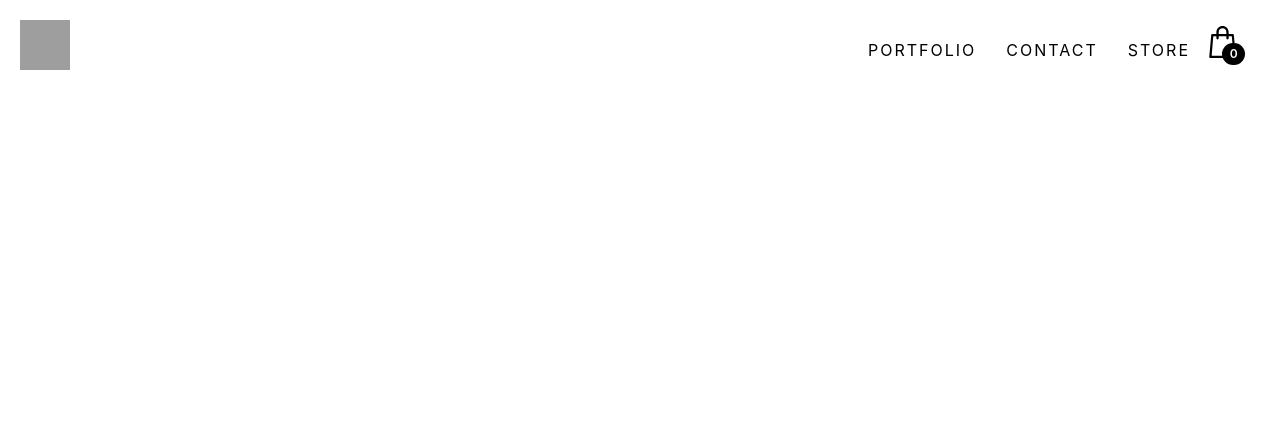
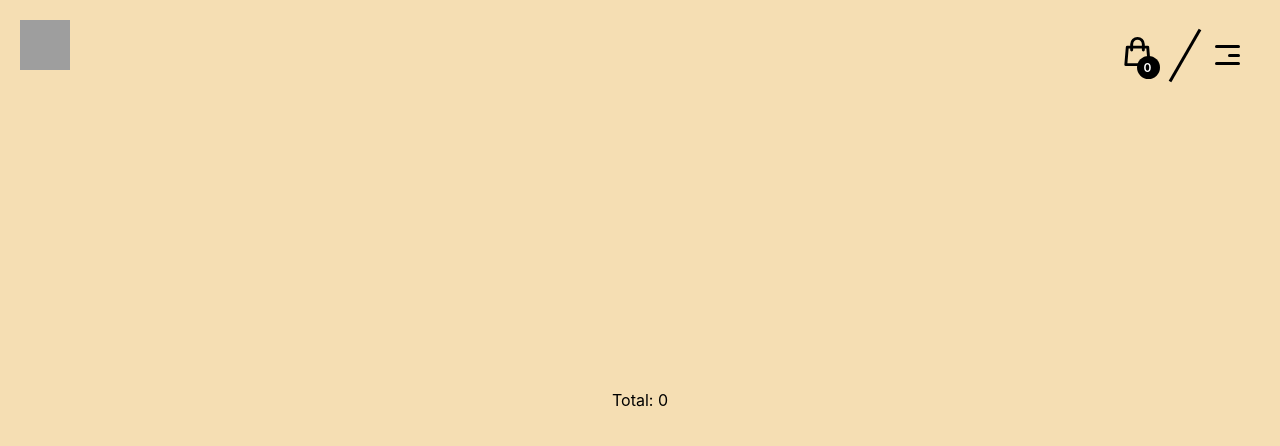
Before and after one commit to BamStugendal/Technigo-final-project, a React (Create React App) app in the folder frontend/: page /cart in a window 1280 px wide. Shown: the top 446 px of the page. Built offline with nearby package versions, Linux system fonts and the light colour scheme; grey boxes are pictures that could not be loaded; a web font is replaced by a local one.

Commit message:
Working menu and cart toggle with overlay

```diff
--- a/frontend/package.json
+++ b/frontend/package.json
@@ -13,6 +13,7 @@
     "eslint-plugin-react-hooks": "^2.5.1",
     "react": "^16.14.0",
     "react-dom": "^16.14.0",
+    "react-icons": "^4.1.0",
     "react-redux": "^7.2.2",
     "react-router-dom": "^5.2.0",
     "react-scripts": "^3.4.4",
--- a/frontend/src/assets/CSS/cart.css
+++ b/frontend/src/assets/CSS/cart.css
@@ -1,34 +1,9 @@
 .cart-section {
-    width: 300px;
+    width: 100%;
     height: 100vh;
-    background-color: turquoise;
-    position: absolute;
-    right: 0;
-    top: 0;
-}
-
-.cart-container {
-    width: 100%;
-    position: relative;
-}
-
-.cart-icon {
-    width: 35px;
-}
-
-.cart-container div {
-    position: absolute;
-    background-color: #000;
-    width: 65%;
-    height: 45%;
-    border-radius: 15px;
-    color: #fff;
-    right: -5px;
-    bottom: 10px;
-    font-size: 12px;
-    font-weight: 600;
-    text-align: center;
+    background-color: wheat;
     display: flex;
+    flex-direction: column;
     justify-content: center;
     align-items: center;
 }
--- a/frontend/src/assets/CSS/nav.css
+++ b/frontend/src/assets/CSS/nav.css
@@ -17,6 +17,8 @@ nav {
     list-style-type: none;
     padding: 25px 40px;
     font-size: 16px;
+    justify-content: center;
+    align-items: center;
 
 }
 
@@ -27,3 +29,140 @@ nav a {
     letter-spacing: 2px;
     color: #000;
 }
+
+.cart-container {
+    width: 100%;
+    position: relative;
+}
+
+.cart-icon {
+    width: 35px;
+}
+
+.cart-container div {
+    position: absolute;
+    background-color: #000;
+    width: 23px;
+    height: 23px;
+    border-radius: 12px;
+    color: #fff;
+    right: -5px;
+    bottom: 0px;
+    font-size: 12px;
+    font-weight: 600;
+    text-align: center;
+    display: flex;
+    justify-content: center;
+    align-items: center;
+}
+
+
+.cart-bar {
+    background-color: none;
+    font-size: 35px;
+}
+
+.cart {
+    background-color: #fff;
+    min-width: 300px;
+    max-width: 500px;
+    width: 30%;
+    height: 100vh;
+    display: flex;
+    flex-direction: column;
+
+    position: fixed;
+    box-shadow: rgba(0, 0, 0, 0.08) 0px 4px 12px;
+    top: 0;
+    right: -100%;
+    transition: 850ms;
+}
+
+.cart.active {
+    right: 0;
+    transition: 350ms;
+}
+
+
+.divider {
+    width: 60px;
+    height: 3px;
+    background-color: black;
+    transform: rotate(-60deg);
+}
+
+.menu-icon {
+    z-index: 10;
+    width: 25px;
+    height: 20px;
+    display: flex;
+    flex-direction: column;
+    justify-content: space-between;
+    position: relative;
+}
+
+.line {
+    width: 100%;
+    height: 3px;
+    background-color: #000;
+    border-radius: 10px;
+    transition: 350ms;
+}
+
+.middle {
+    width: 50%;
+    align-self: flex-end;
+}
+
+.middle.active {
+    width: 0;
+}
+
+.top.active {
+    transform: rotate(45deg);
+    justify-self: center;
+}
+
+.bottom.active {
+    transform: rotate(-45deg);
+    justify-self: center;
+    z-index: -1;
+    position: absolute;
+}
+
+
+.sidebar {
+    position: absolute;
+    display: flex;
+    flex-direction: column;
+    min-width: 300px;
+    max-width: 500px;
+    width: 30%;
+    position: fixed;
+    right: 0;
+    top: 0;
+    background-color: #fff;
+    height: 100vh;
+    right: -100%;
+    overflow-y: hidden;
+}
+
+.sidebar.active {
+    right: 0;
+}
+
+.overlay {
+
+    opacity: 0;
+    transition: 300ms ease-in-out;
+}
+
+.overlay.active {
+    width: 100%;
+    min-height: 100%;
+    background-color: black;
+    z-index: 1;
+    position: fixed;
+    opacity: 0.5;
+    overflow: hidden;
+}
--- /dev/null
+++ b/frontend/src/assets/CSS/popcart.css
@@ -0,0 +1,85 @@
+.popcart-section {
+display: flex;
+flex-direction: column;
+width: 100%;
+}
+
+.item-info {
+    width: 33%;
+}
+
+.popcart-item-container {
+    width: 90%;
+    display: flex;
+    flex-direction: row;
+    justify-content: space-between;
+    align-items: center;
+    margin: 10px 20px;
+    border: 1px solid violet;
+    padding: 10px 20px;
+    box-sizing: border-box;
+}
+
+.buttons-container {
+    display: flex;
+   align-items: center;
+   width: 33%;
+   border: 1px solid springgreen;
+}
+
+.buttons-container button {
+    display: flex;
+    align-items: center;
+    justify-content: center;
+    justify-items: center;
+    width: 25px;
+    height: 25px;
+    border-radius: 50%;
+    font-size: 16px;
+    font-weight: 600;
+    margin: 0 10px;
+}
+
+.total {
+    font-size: 22px;
+    font-weight: 700;
+    margin: 10px 20px;
+    align-self: flex-end;
+}
+
+.checkout-btn {
+    margin: 10px 20px;
+    align-self: flex-end;
+}
+
+
+.quantity {
+    position: absolute;
+    background-color: #000;
+    width: 23px;
+    height: 23px;
+    border-radius: 12px;
+    color: #fff;
+    right: -5px;
+    bottom: -2px;
+    font-size: 12px;
+    font-weight: 600;
+    text-align: center;
+    display: flex;
+    justify-content: center;
+    align-items: center;
+}
+
+.cart-icon {
+    width: 100%;
+    position: relative;
+    margin: 0;
+}
+
+/* .overlay {
+    width: 100%;
+    height: 100%;
+    background-color: #000;
+    opacity: 0.5;
+
+} */
--- a/frontend/src/assets/CSS/product-details.css
+++ b/frontend/src/assets/CSS/product-details.css
@@ -1,8 +1,14 @@
+.d-ctn {
+    overflow:auto;
+    height: 100vh;
+}
+
 .details-section {
     display:flex;
     width: 100%;
     position: relative;
 }
+
 .details-section img {
     display:flex;
     width: 50%;
--- a/frontend/src/assets/CSS/product-grid.css
+++ b/frontend/src/assets/CSS/product-grid.css
@@ -4,7 +4,8 @@
     grid-auto-rows: 550px;
     grid-gap: 0px;
     grid-auto-flow: dense;
-
+    overflow:auto;
+    height: 100vh;
 }
 
 .gallery-item {
--- a/frontend/src/components/MainPage.js
+++ b/frontend/src/components/MainPage.js
@@ -7,6 +7,7 @@ import {
 
 import ProductDetails from './feature/ProductDetails'
 import Nav from './feature/Nav'
+import Cart from './feature/Cart'
 import StorePage from './feature/StorePage'
 
 const MainPage = () => {
@@ -14,21 +15,13 @@ const MainPage = () => {
         <Router>
           <Nav />
           <Switch>
-            {/* <Route path="/about" exact>
-                about
-            </Route> */}
-            <Route path="/store" exact>
-                <StorePage />
-            </Route>
+            <Route path="/store" exact component={StorePage}></Route>
 
             {/* // Path to product details page */}
-            <Route path="/posters/:id" exact>
-              <ProductDetails />
-            </Route>
+            <Route path="/posters/:id" exact component={ProductDetails}></Route>
+            <Route path="/cart" exact component={Cart}></Route>
 
-            <Route path="/" exact>
-              welcome home
-            </Route>
+            <Route path="/" exact>Welcome home</Route>
           </Switch>
       </Router>
     )
--- a/frontend/src/components/feature/Cart.js
+++ b/frontend/src/components/feature/Cart.js
@@ -11,12 +11,10 @@ export const Cart = () => {
 
     return (
         <div className="cart-section">
-
-            <ul>
                 {products.map(product => (
                     <CartItem key={product._id} product={product} />
                 ))}
-            </ul>
+
             Total: {totalPrice}
         </div>
     )
--- /dev/null
+++ b/frontend/src/components/feature/CartPreview.js
@@ -0,0 +1,48 @@
+import React, { useRef, useEffect } from 'react'
+import { useSelector, useDispatch } from 'react-redux'
+import { cart } from 'reducers/cart'
+import { NavLink, Link } from "react-router-dom";
+import { CartItem } from './CartItem'
+import 'assets/CSS/popcart.css'
+import PropTypes from "prop-types";
+
+export const CartPreview = () => {
+    const dispatch = useDispatch()
+    const products = useSelector(state => state.cart.items)
+    const totalPrice = useSelector(
+        state => state.cart.items.reduce((total, item) => total + (item.price * item.quantity), 0)
+    )
+
+
+
+
+    return (
+        <div className="popcart-section">
+                {products.map(product => (
+                    <div className="popcart-item-container">
+                        <div className="item-info">
+                            <p>{product.title}</p>
+                            <p>Size: {`${product.width}x${product.height}`}</p>
+                        </div>
+                        <div className="buttons-container">
+                            <button type="button" onClick={() => dispatch(cart.actions.removeItem(product))}>-</button>
+                            <p>{product.quantity}</p>
+                            <button type="button" onClick={() => dispatch(cart.actions.addItem(product))}>+</button>
+                        </div>
+                        <div>
+                            <p>{product.price * product.quantity} kr</p>
+                        </div>
+                   </div>
+                ))}
+
+            <div className="total">Total: {totalPrice} kr</div>
+            <Link to="/cart" className="checkout-btn">
+                <button>
+                    Go to checkout
+                </button>
+            </Link>
+            <div className="overlay"></div>
+        </div>
+    )
+}
+export default CartPreview
--- a/frontend/src/components/feature/Nav.js
+++ b/frontend/src/components/feature/Nav.js
@@ -1,46 +1,128 @@
-import React, { useState } from 'react'
-import { useSelector } from 'react-redux'
-import { NavLink } from "react-router-dom";
-import { Cart } from './Cart'
+import React, { useEffect, useState } from 'react'
+import { useSelector, useStore } from 'react-redux'
+import { NavLink, Link } from "react-router-dom";
 import cartIcon from 'assets/images/cart.svg'
 import 'assets/CSS/nav.css'
 
+import { HiOutlineShoppingBag } from "react-icons/hi";
+import { GrClose } from "react-icons/gr";
+import CartPreview from './CartPreview';
+
 const Nav = () => {
-  const [isShown, setIsShown] = useState(false)
+  const [cart, setCart] = useState(false)
+  const [sidebar, setSidebar] = useState(false)
 
   const cartQuantity = useSelector(
     state => state.cart.items.reduce((total, item) => total + item.quantity, 0)
   )
 
-  const toggleShowCart = () =>setIsShown(!isShown)
+
+  const showCart = () => {
+    let cartToggleState = !cart
+    setCart(cartToggleState)
+    setSidebar(false)
+  }
+
+
+
+  const showSidebar = () => {
+    let sidebarToggleState = !sidebar
+    setSidebar(sidebarToggleState)
+    setCart(false)
+  }
+
+  const exitOverlay = () => {
+    setCart(false)
+    setSidebar(false)
+  }
+
 
   return (
+    <>
     <header>
       <img
         className="logo"
         src='https://res.cloudinary.com/dg2wd4bjk/image/upload/v1611868334/b-logo_tjdz9l.png'
         alt='Letter b' />
       <nav>
-        <NavLink to="/">Portfolio</NavLink>
+
+
+
+
+
+
+        {/* <NavLink to="/">Portfolio</NavLink>
         <NavLink to="/contact">Contact</NavLink>
         <NavLink to="/store">Store</NavLink>
-      {isShown && <Cart />}
-      <div
-        className={'cart-container'}
-        onClick={toggleShowCart}
-        // onMouseEnter={() => setIsShown(true)}
-        // onMouseLeave={() => setIsShown(false)}
-      >
-        <div>
-          {cartQuantity}
+         */}
+        <div className="cart-bar">
+          <Link to="#" className="cart-icon" onClick={showCart}>
+            <HiOutlineShoppingBag />
+            <div className="quantity">{cartQuantity}</div>
+          </Link>
         </div>
-        <img
-          src={cartIcon}
-          className="cart-icon" />
-      </div>
+        <div className={cart ? 'cart active' : 'cart' }>
+              <Link to="#" className="cart-bar">
+                <GrClose onClick={showCart}/>
+              </Link>
+            <CartPreview />
+        </div>
+
+        <div className="divider"></div>
+
+        <div className="menu-bar">
+          <Link to="#" className="menu-link" onClick={showSidebar}>
+            <div className="menu-icon">
+              <div className={sidebar ? 'top line active' : 'top line' }></div>
+              <div className={sidebar ? 'middle line active' : 'middle line' }></div>
+              <div className={sidebar ? 'bottom line active' : 'bottom line' }></div>
+            </div>
+          </Link>
+            <div className={sidebar ? 'sidebar active' : 'sidebar' }>
+              <NavLink to="/">Portfolio</NavLink>
+              <NavLink to="/contact">Contact</NavLink>
+              <NavLink to="/store">Store</NavLink>
+            </div>
+        </div>
+
+        {/* <div className="menu">
+          <div className="top line"></div>
+          <div className="middle line"></div>
+          <div className="bottom line"></div>
+        </div> */}
+
+
+
+
       </nav>
+
     </header>
+    <div className={sidebar || cart ? 'overlay active' : 'overlay' } onClick={exitOverlay}></div>
+    </>
   )
 }
 
 export default Nav
+
+      {/* {isShown && <CartPreview  />}
+      <Link to="/cart">
+        <div
+          className={'cart-container'}
+          onMouseEnter={e => {
+            setStyle({display: 'flex'})}}
+          onMouseLeave={e => {
+            setStyle({display: 'none'})
+        }}
+        >
+          <div>
+            {cartQuantity}
+          </div>
+          <img
+            src={cartIcon}
+            className="cart-icon" />
+        </div>
+      </Link>
+
+
+
+    */}
--- a/frontend/src/components/feature/ProductDetails.js
+++ b/frontend/src/components/feature/ProductDetails.js
@@ -30,7 +30,7 @@ export const ProductDescription = () => {
     useEffect(fetchPosterInfo, [id])
 
     return (
-        <>
+        <section className="d-ctn">
             <section className="details-section">
                 <button
                     className="back-link"
@@ -64,7 +64,7 @@ export const ProductDescription = () => {
                 <img src={product.image} alt="product.title" />
             </section>
             <section id="test">helllo testing testing</section>
-        </>
+        </section>
     )
 }
 export default ProductDescription
```
Also changed, not shown: frontend/src/components/feature/CartPr.js (added, +13 -0 lines), 1 other file (tests, documents, lock files or other folders).
